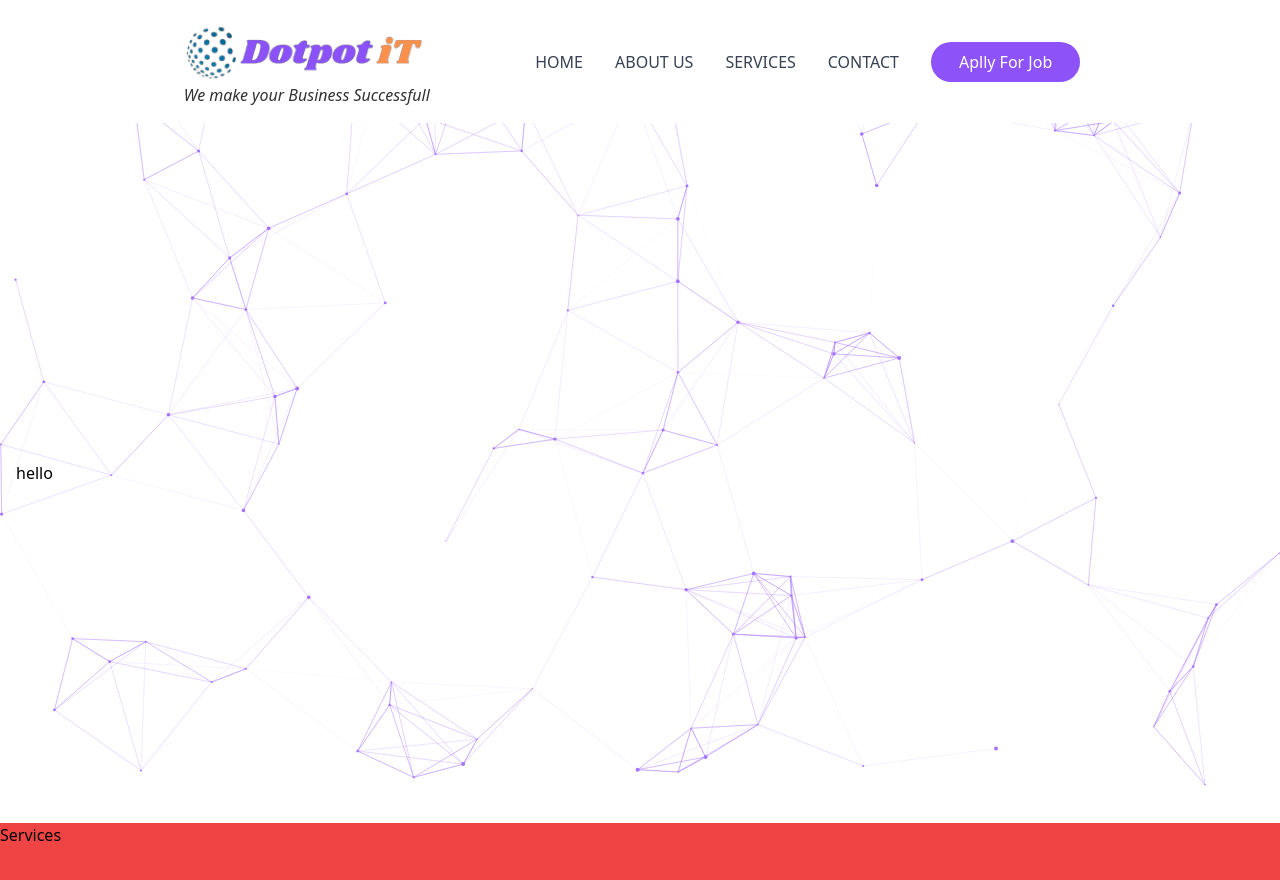
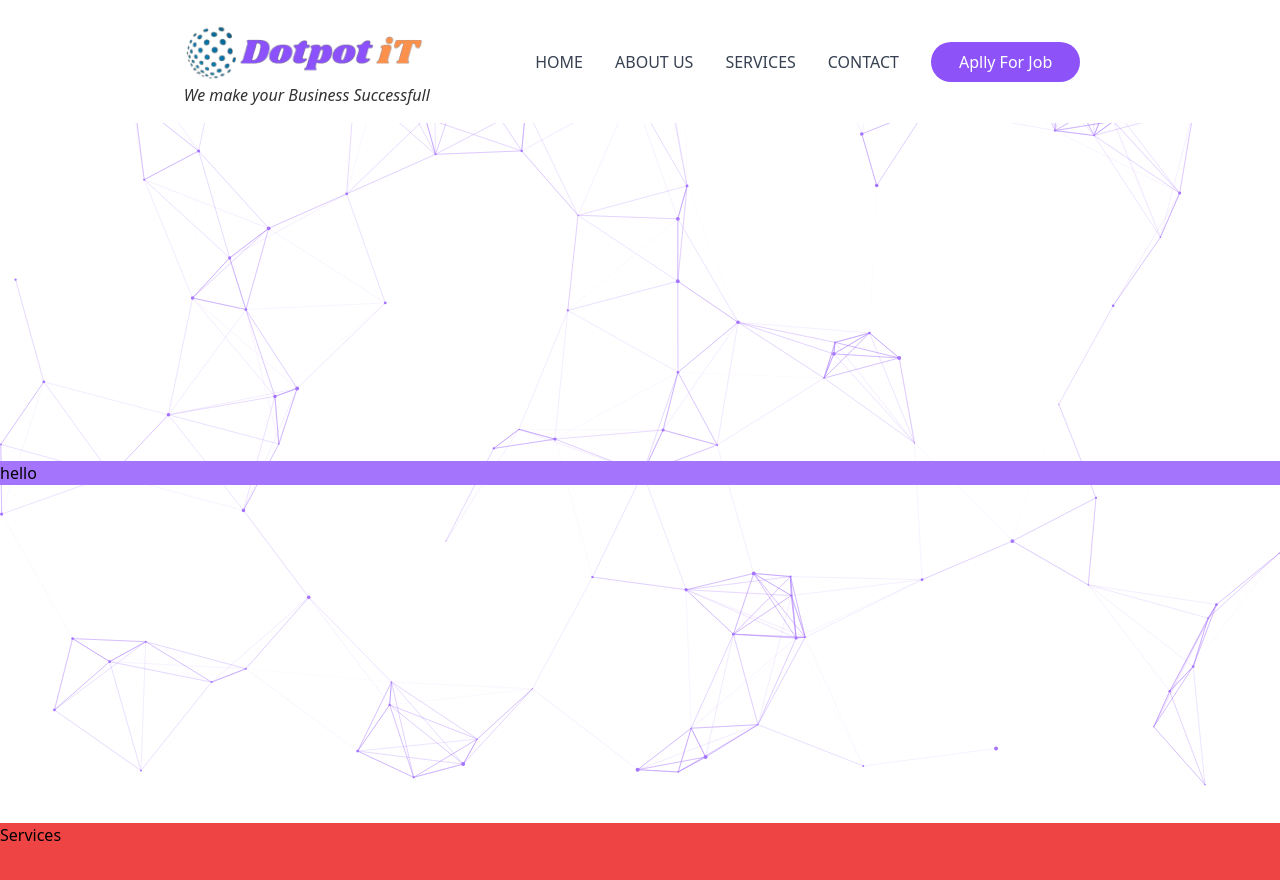
Before and after one commit to writetofahim/dotpot_website, a React (Vite) app: page / in a window 1280 px wide. Shown: the top 880 px of the page. Built offline with nearby package versions, Linux system fonts and the light colour scheme.

Commit message:
Minor adjustments

```diff
--- a/src/components/Hero/Hero.jsx
+++ b/src/components/Hero/Hero.jsx
@@ -4,10 +4,9 @@ import Particle from './Particle'
 
 const Hero = () => {
     return (
-        <div className='w-full flex md:justify-center justify-between items-center p-4 h-[70vh] md:h-[calc(100vh-100px)] lg:h-[calc(100vh-100px)] hero'>
-
+        <div className='w-full flex md:justify-end justify-between items-center h-[70vh] md:h-[calc(100vh-100px)] lg:h-[calc(100vh-100px)] hero '>
             <Particle />
-            <div className="container">
+            <div className="container bg-primary-400">
                 <div className="row">
                     hello
                 </div>
--- a/src/components/Hero/Hero.scss
+++ b/src/components/Hero/Hero.scss
@@ -2,6 +2,7 @@
   overflow: hidden;
 
   .container{
+    max-width: 1400px;
   }
 
 }
--- a/src/components/Hero/Particle.jsx
+++ b/src/components/Hero/Particle.jsx
@@ -7,9 +7,6 @@ import { loadFull } from "tsparticles";
 const Particle = () => {
   const particlesInit = useCallback(async engine => {
     console.log(engine);
-    // you can initiate the tsParticles instance (engine) here, adding custom shapes or presets
-    // this loads the tsparticles package bundle, it's the easiest method for getting everything ready
-    // starting from v2 you can add only the features you need reducing the bundle size
     await loadFull(engine);
   }, []);
 
```
